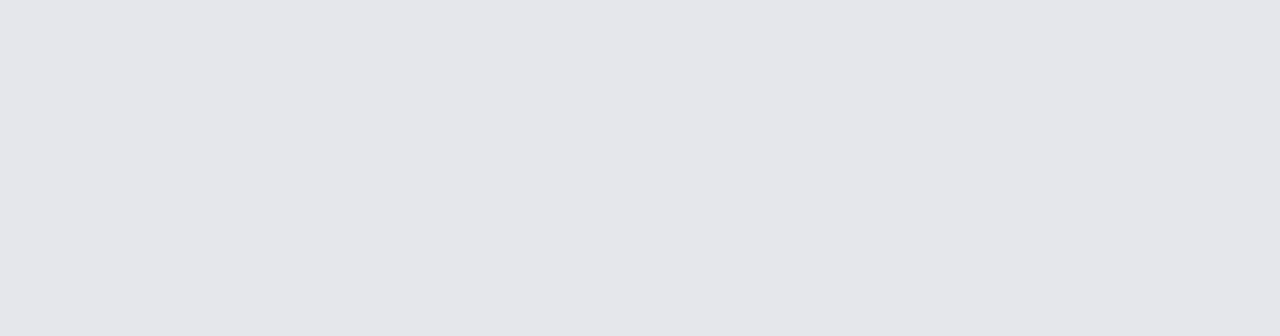
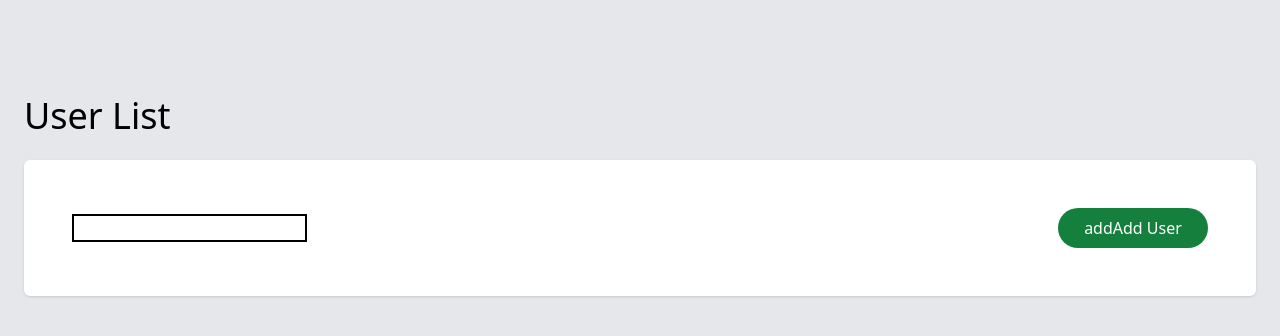
Before and after one commit to Xikser/internapp, a Nuxt app in the folder nuxt-app/: page /user-list in a window 1280 px wide. Before the commit this address had no page. Shown: the top 336 px of the page. Built offline with nearby package versions, Linux system fonts and the light colour scheme.

Commit message:
Init user list view

```diff
--- a/nuxt-app/components/atoms/AButton.vue
+++ b/nuxt-app/components/atoms/AButton.vue
@@ -2,7 +2,7 @@
 import {defineComponent} from 'vue'
 import type {PropType} from 'vue'
 
-type TVariant = 'primary' | 'secondary'
+type TVariant = 'primary' | 'secondary' | 'tertiary'
 
 export default defineComponent({
 	name: "AButton",
@@ -14,6 +14,10 @@ export default defineComponent({
 		variant: {
 			type: String as PropType<TVariant>,
 			default: 'primary'
+		},
+		disabled: {
+			type: Boolean,
+			default: false
 		}
 	},
 	emits: ['click'],
@@ -34,8 +38,11 @@ export default defineComponent({
 		class="a-button"
 		:class="{
 			'a-button--primary': variant === 'primary',
-			'a-button--secondary': variant === 'secondary'
+			'a-button--secondary': variant === 'secondary',
+			'a-button--tertiary': variant === 'tertiary',
+			'a-button--disabled': disabled
 		}"
+		:disabled="disabled"
 		@click="onClick"
 	>
 		<slot name="before-text"/>
@@ -51,12 +58,22 @@ export default defineComponent({
 
 	&--primary {
 		@apply bg-green-700 text-white;
-		@apply hover:bg-green-600;
+		@apply active:hover:bg-green-600;
 	}
 
 	&--secondary {
 		@apply bg-white text-black border border-black border-solid;
-		@apply hover:bg-gray-200;
+		@apply active:hover:bg-gray-200;
+	}
+
+	&--tertiary {
+		@apply rounded-full #{!important};
+		@apply bg-green-700 text-white;
+		@apply active:hover:bg-green-600;
+	}
+
+	&--disabled {
+		@apply bg-gray-400 text-gray-700 pointer-events-none;
 	}
 }
 </style>
--- a/nuxt-app/components/molecules/MInput.vue
+++ b/nuxt-app/components/molecules/MInput.vue
@@ -12,7 +12,7 @@ export default defineComponent({
 			required: true
 		}
 	},
-	emits: ['update:modelValue'],
+	emits: ['update:modelValue', 'onError'],
 	setup(props, ctx) {
 		const {config} = props
 		const value = ref('') as Ref<string>
@@ -32,7 +32,8 @@ export default defineComponent({
 			}
 
 			ctx.emit('update:modelValue')
-		}, 300);
+			ctx.emit('onError', isError)
+		}, 200);
 
 		const setErrorState = (message: string): void => {
 			isError.value = true;
--- a/nuxt-app/components/organisms/OUserPanel.vue
+++ b/nuxt-app/components/organisms/OUserPanel.vue
@@ -15,7 +15,7 @@ export default defineComponent({
 		const showAvatarInput = ref(false) as Ref<boolean>
 		const avatarLink = ref('https://static.thenounproject.com/png/5163891-200.png')
 		const newAvatarValue = ref('') as Ref<string>
-
+		const avatarButtonStatus = ref(false) as Ref<boolean>;
 		const toggleAvatarInput = (): void => {
 			showAvatarInput.value = !showAvatarInput.value
 		}
@@ -32,13 +32,19 @@ export default defineComponent({
 		// https://static.thenounproject.com/png/5163891-200.png
 		// https://i.pngimg.me/thumb/f/720/5ff843fbee.jpg
 
+		function handleAvatarButtonStatus (e: any): void {
+			avatarButtonStatus.value = e.value
+		}
+
 		return {
 			toggleAvatarInput,
 			showAvatarInput,
 			newAvatarValue,
 			avatarLink,
 			updateAvatar,
-			updateNewAvatarValue
+			updateNewAvatarValue,
+			handleAvatarButtonStatus,
+			avatarButtonStatus
 		}
 	}
 })
@@ -69,6 +75,7 @@ export default defineComponent({
 					v-if="showAvatarInput"
 					:config="configs().avatarInputConfig"
 					@input="updateNewAvatarValue"
+					@on-error="handleAvatarButtonStatus"
 				/>
 
 				<AtomsAButton
@@ -86,6 +93,7 @@ export default defineComponent({
 					v-else
 					text="Update"
 					variant="primary"
+					:disabled="avatarButtonStatus"
 					@click="updateAvatar"
 				>
 				</AtomsAButton>
--- /dev/null
+++ b/nuxt-app/pages/user-list/index.vue
@@ -0,0 +1,63 @@
+<script lang="ts">
+import {defineComponent} from 'vue'
+
+export default defineComponent({
+	name: 'UserList',
+	setup() {
+		return {}
+	}
+})
+</script>
+
+<template>
+	<section class="users container">
+		<div class="users__title">
+			<h1>User List</h1>
+		</div>
+
+		<div class="users__content">
+			<div class="users__top-belt">
+<!--				<MoleculesMInput-->
+<!--					class="users__search-input"-->
+<!--				/>-->
+
+				<input type="text" style="border: 2px solid black;">
+
+				<AtomsAButton
+					text="Add User"
+					variant="tertiary"
+					class="max-w-[150px]"
+					@click="() => {console.log('click')}"
+				>
+					<template #before-text>
+						<span class="material-icons">add</span>
+					</template>
+				</AtomsAButton>
+			</div>
+
+			<ul class="users__list">
+
+			</ul>
+		</div>
+	</section>
+</template>
+
+<style scoped lang="scss">
+.users {
+	@apply flex flex-col gap-y-6 py-24;
+
+	&__title {
+		@apply text-4xl;
+	}
+
+	&__top-belt {
+		@apply flex items-center justify-between;
+	}
+
+	&__content {
+		@apply w-full;
+		@apply p-12;
+		@apply bg-white shadow rounded-md;
+	}
+}
+</style>
```
